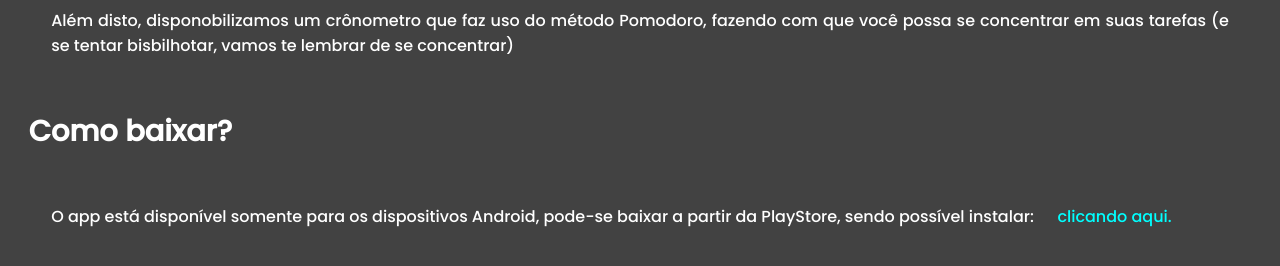
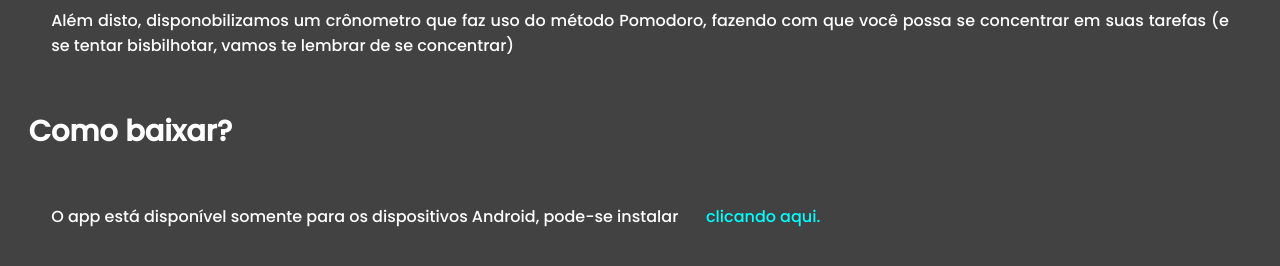
Before and after one commit to AndreKaled/HelpStudy-Web, a plain HTML site: page index.html in a window 1280 px wide. Shown: the part 806-1072 px from the top of the page. Drawn offline with Linux system fonts and the light colour scheme.

Commit message:
link para download

```diff
--- a/index.html
+++ b/index.html
@@ -73,8 +73,8 @@
 
     <p class="label-titulo">Como baixar?</p>
 
-    <p class="label-texto">O app está disponível somente para os dispositivos Android, pode-se baixar a partir da
-        PlayStore, sendo possível instalar:<a href="index.html" style="color: aqua;">clicando aqui.</a></p>
+    <p class="label-texto">O app está disponível somente para os dispositivos Android, pode-se instalar
+        <a href="https://github.com/AndreKaled/HelpStudy/releases/download/V1.23/app-release.apk" style="color: aqua;">clicando aqui.</a></p>
     <br><br>
     </section>
     <footer>
```
